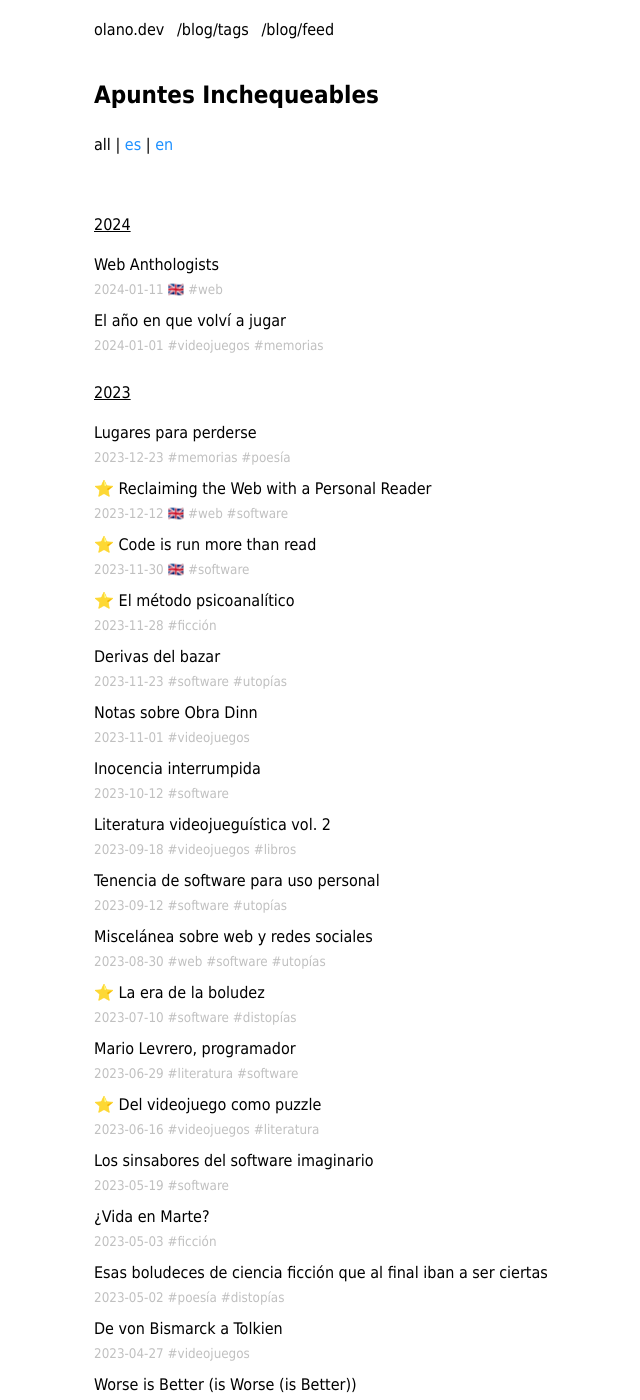
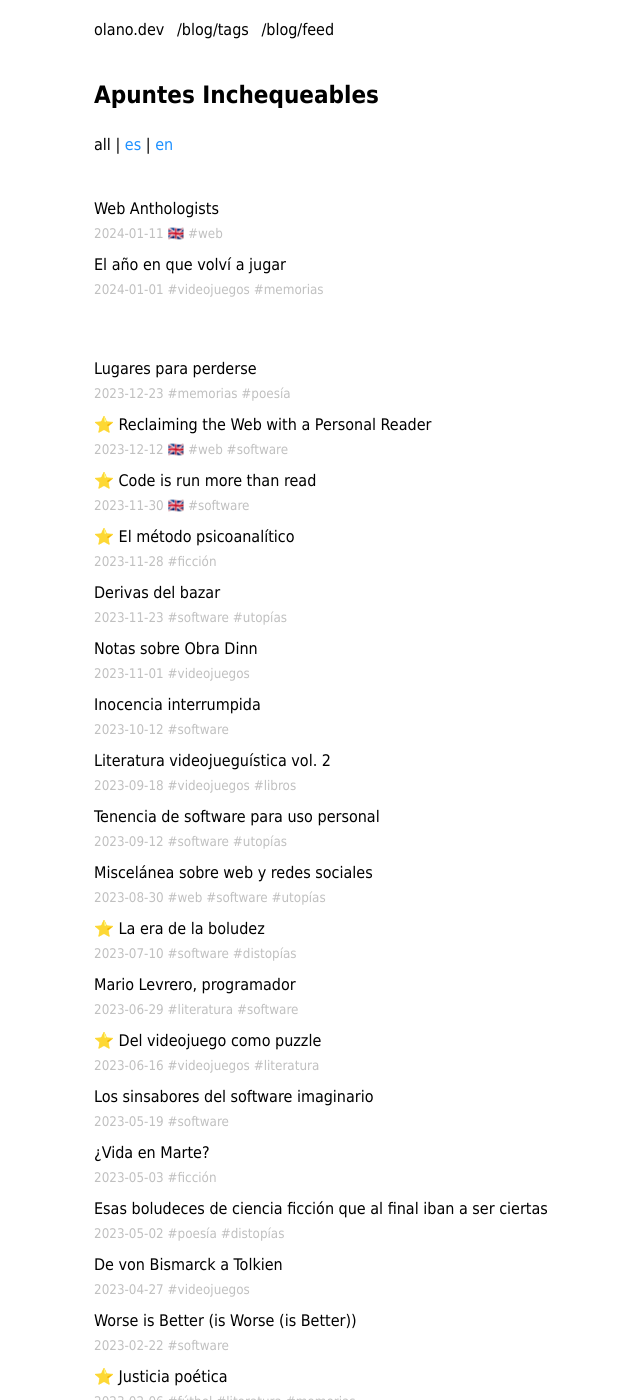
Before and after one commit to facundoolano/olano.dev, a Jekyll site: the page built from blog/index.html, in a window 1280 px wide and 1400 px high. Shown: the whole window, without its empty margins (186-826 px from the left). Built offline with Jekyll 4.4.1, drawn with Linux system fonts in a browser that asks for light colours.

Commit message:
silent year sections

```diff
--- a/_includes/posts.html
+++ b/_includes/posts.html
@@ -1,7 +1,7 @@
 {% assign posts_by_year = posts | group_by_exp:"post", "post.date | date: '%Y'" %}
 {% for year in posts_by_year %}
-{% unless skip_years %}
-<p style="text-decoration:underline">{{ year.name}}</p>
+{% unless skip_years or forloop.first%}
+<br/><br/>
 {% endunless %}
 {% for post in year.items %}
 <article>
```
